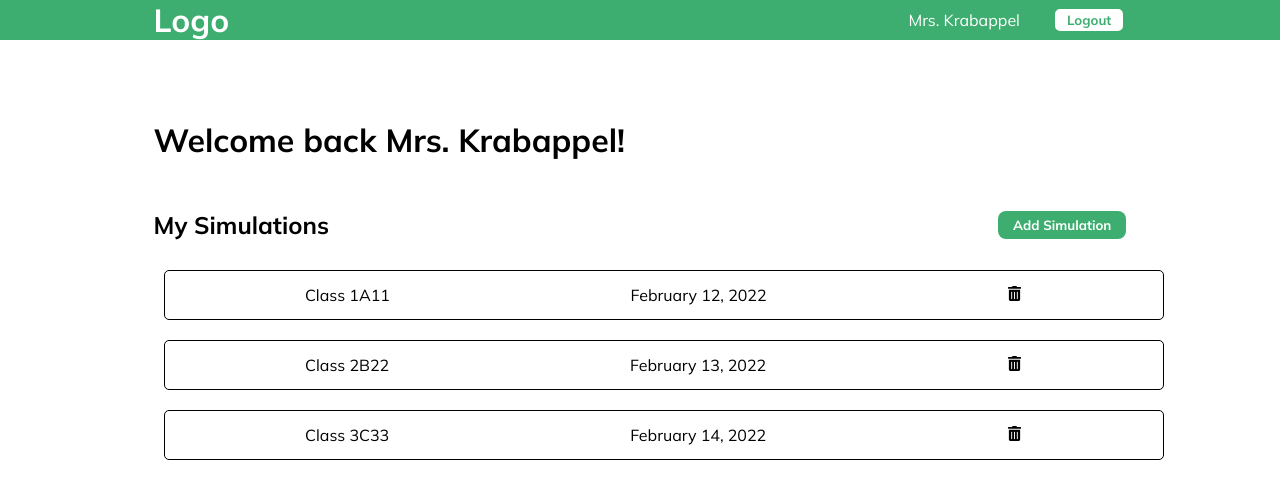
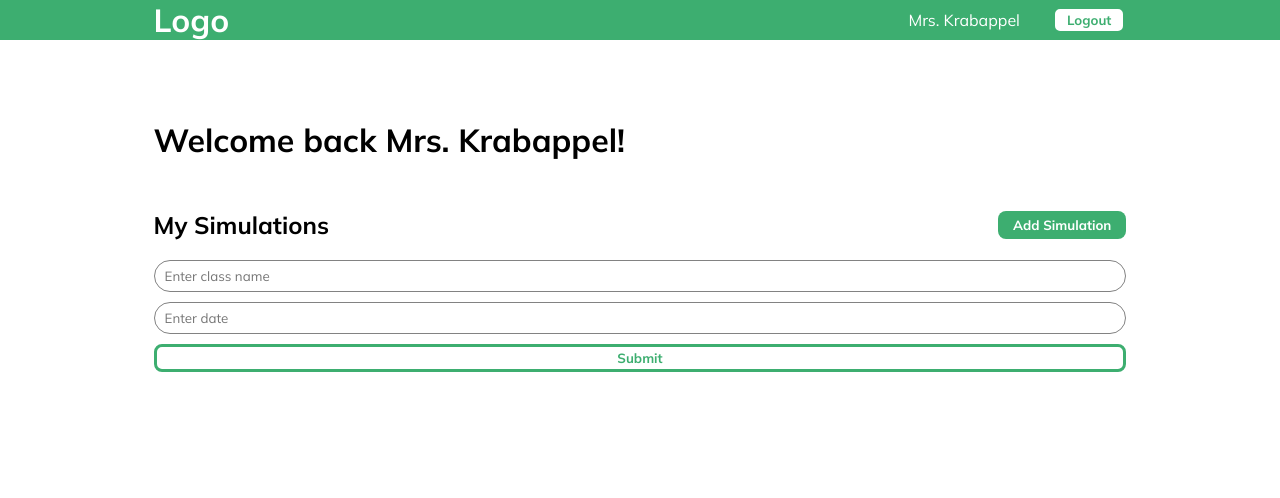
Before and after one commit to kurtisgrant/smart-money, a React (Create React App) app in the folder frontend-react/: page / in a window 1280 px wide. Both pictures are taken after a click on the button "Login". Shown: the top 498 px of the page. Built offline with nearby package versions, Linux system fonts and the light colour scheme.

Commit message:
Add form for adding simulation list

```diff
--- a/frontend-react/src/components/SimulationList.jsx
+++ b/frontend-react/src/components/SimulationList.jsx
@@ -1,15 +1,19 @@
 import React from 'react';
 import SimulationListItem from './SimulationListItem';
-import './SimulationList.scss'
+import './SimulationList.scss';
 
-const SimulationList = function ({ List }) {
-	const listItems = List.map((listItem) => (
-		<SimulationListItem key={listItem.id} name={listItem.name} date={listItem.date} />
+const SimulationList = function ({ simulationList }) {
+	const simulationListItems = simulationList.map((simulationListItem) => (
+		<SimulationListItem
+			key={simulationListItem.id}
+			name={simulationListItem.name}
+			date={simulationListItem.date}
+		/>
 	));
 
 	return (
 		<section className="students">
-			<div className="simulation-list">{listItems}</div>
+			<div className="simulation-list">{simulationListItems}</div>
 		</section>
 	);
 };
--- a/frontend-react/src/components/SimulationListItem.jsx
+++ b/frontend-react/src/components/SimulationListItem.jsx
@@ -3,7 +3,6 @@ import { FaTrashAlt } from 'react-icons/fa';
 import './SimulationListItem.scss';
 
 const SimulationListItem = function ({ name, date }) {
-
 	return (
 		<div className="student-item">
 			<div className="col-1">{name}</div>
--- a/frontend-react/src/pages/Simulations.jsx
+++ b/frontend-react/src/pages/Simulations.jsx
@@ -1,35 +1,72 @@
-import React from 'react';
+import React, { useState } from 'react';
 import Button from '../components/Button';
-import List from '../components/SimulationList';
-import './Simulations.scss'
+import SimulationList from '../components/SimulationList';
+import './Simulations.scss';
 
 function Simulations({ user }) {
-  const simulationsListArray = [{
-    id: 1,
-    name: "Class 1A11",
-    date: "February 12, 2022",
-  },
-  {
-    id: 2,
-    name: "Class 2B22",
-    date: "February 13, 2022",
-  },
-  {
-    id: 3,
-    name: "Class 3C33",
-    date: "February 14, 2022",
-  }];
+	const [simulationsList, setSimulationsList] = useState([]);
+	const [className, setClassName] = useState('');
+	const [date, setDate] = useState('');
+
+	// setSimulationsList ([
+	// 	{
+	// 		id: 1,
+	// 		name: 'Class 1A11',
+	// 		date: 'February 12, 2022',
+	// 	},
+	// 	{
+	// 		id: 2,
+	// 		name: 'Class 2B22',
+	// 		date: 'February 13, 2022',
+	// 	},
+	// 	{
+	// 		id: 3,
+	// 		name: 'Class 3C33',
+	// 		date: 'February 14, 2022',
+	// 	},
+	// ]);
+
+	const onSubmit = (e) => {
+		e.preventDefault();
+
+		if (!className || !date) alert('Please fill out both class name and date.');
+
+		setSimulationsList((prev) => [
+			...prev,
+			{ id: simulationsList.length + 1, name: className, date },
+		]);
+
+		setClassName('');
+		setDate('');
+	};
 
 	return (
 		<div className="simulations-container">
 			<h1>Welcome back {user.name}!</h1>
 			<div className="subheading">
 				<h2>My Simulations</h2>
-        <Button green>
-          Add Simulation
-        </Button>
+				<Button green>Add Simulation</Button>
 			</div>
-      <List List={simulationsListArray} />
+
+			<form className="add-form" onSubmit={onSubmit}>
+				<input
+					type="text"
+					placeholder="Enter class name"
+					value={className}
+					onChange={(e) => setClassName(e.target.value)}
+				/>
+				<input
+					type="text"
+					placeholder="Enter date"
+					value={date}
+					onChange={(e) => setDate(e.target.value)}
+				/>
+				<Button white type="submit">
+					Submit
+				</Button>
+			</form>
+
+			<SimulationList simulationList={simulationsList} />
 		</div>
 	);
 }
```
